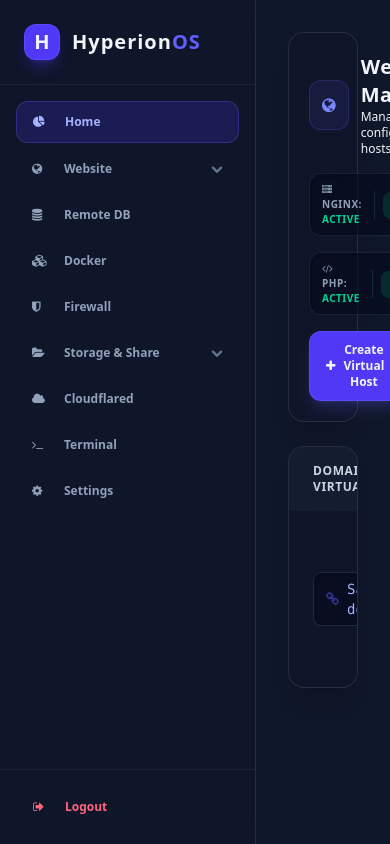
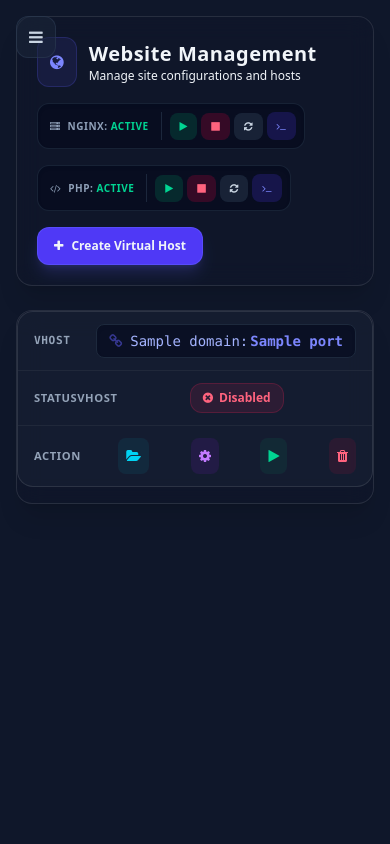
Before and after one commit to Kianandz/HyperionOS, a Python web app: template app/templates/pages/websites.html in a window 390 px wide. Run offline with Jinja, Linux system fonts and the light colour scheme; the template is opened without the code that fills it: most values are stand-ins (such as "Sample title", 1, 10 or a date in 2020); some libraries are stand-ins or nearby versions.

Commit message:
updated script & responsive

```diff
--- a/app/routes/node.py
+++ b/app/routes/node.py
@@ -66,9 +66,7 @@ async def api_modify(
 
     proj_path = proj["path"]
     if pkg_action:
-        # Contoh: npm i express atau npm uninstall express
         node_service.run_cmd(f"cd {proj_path} && npm i {pkg_action}")
 
-    # Restart pm2 dengan command baru
     node_service.run_cmd(f"pm2 restart {name} --update-env")
     return JSONResponse({"success": True})
--- a/app/services/node_service.py
+++ b/app/services/node_service.py
@@ -33,7 +33,7 @@ def install_dependencies():
     if mgr == "apt":
         cmd = "export DEBIAN_FRONTEND=noninteractive && apt-get update && apt-get install -y nodejs npm && npm install -g pm2"
     elif mgr == "pacman":
-        cmd = "pacman -Sy --noconfirm nodejs npm && npm install -g pm2"
+        cmd = "sudo pacman -Sy --noconfirm ada nodejs npm && sudo npm install -g pm2"
     else:
         return {"success": False, "error": "Unsupported package manager (not Debian/Arch based)."}
     return run_cmd(cmd)
@@ -41,9 +41,9 @@ def install_dependencies():
 def uninstall_dependencies():
     mgr = get_pkg_manager()
     if mgr == "apt":
-        cmd = "apt-get remove -y nodejs npm && npm uninstall -g pm2"
+        cmd = "apt-get remove -y ada nodejs npm && sudo npm uninstall -g pm2"
     elif mgr == "pacman":
-        cmd = "pacman -R --noconfirm nodejs npm && npm uninstall -g pm2"
+        cmd = "sudo pacman -R --noconfirm nodejs npm && sudo npm uninstall -g pm2"
     else:
         return {"success": False, "error": "Unsupported package manager."}
     return run_cmd(cmd)
--- /dev/null
+++ b/app/static/css/responsive.css
@@ -0,0 +1,90 @@
+/* /static/css/responsive.css */
+
+@media (max-width: 768px) {
+    /* 1. SIDEBAR GESER (OFF-CANVAS) YANG RAPI */
+    aside {
+        position: fixed !important;
+        top: 0;
+        left: -100%; /* Sembunyi di luar layar */
+        width: 260px !important; /* Lebar normal biar teks muat */
+        height: 100vh !important;
+
+        /* Desain Glassmorphism yang lebih solid buat HP */
+        background: rgba(15, 23, 42, 0.95) !important;
+        backdrop-filter: blur(16px) !important;
+        -webkit-backdrop-filter: blur(16px) !important;
+        border-right: 1px solid rgba(99, 102, 241, 0.2) !important;
+        box-shadow: 10px 0 25px -5px rgba(0, 0, 0, 0.5) !important;
+
+        z-index: 999;
+        transition: left 0.4s cubic-bezier(0.16, 1, 0.3, 1) !important;
+    }
+
+    /* Class untuk nampilin sidebar */
+    aside.sidebar-active {
+        left: 0 !important;
+    }
+
+    /* Overlay gelap di belakang sidebar */
+    .sidebar-overlay {
+        position: fixed;
+        inset: 0;
+        background: rgba(0, 0, 0, 0.6);
+        backdrop-filter: blur(4px);
+        z-index: 998;
+        opacity: 0;
+        visibility: hidden;
+        transition: all 0.3s ease;
+    }
+
+    .sidebar-overlay.active {
+        opacity: 1;
+        visibility: visible;
+    }
+
+    /* Sesuaikan padding main content */
+    main {
+        padding: 1rem !important;
+    }
+
+    /* 2. TABLE RESPONSIVE (CARD VIEW) */
+    table thead {
+        display: none;
+    }
+
+    table, table tbody, table tr, table td {
+        display: block;
+        width: 100%;
+    }
+
+    table tr {
+        margin-bottom: 1rem;
+        background: rgba(30, 41, 59, 0.4);
+        border: 1px solid rgba(255, 255, 255, 0.1);
+        border-radius: 1rem;
+        overflow: hidden;
+    }
+
+    table td {
+        display: flex;
+        justify-content: space-between;
+        align-items: center;
+        padding: 0.75rem 1rem;
+        border-bottom: 1px solid rgba(255,255,255,0.05);
+        font-size: 0.875rem;
+        text-align: right;
+    }
+
+    table td:last-child {
+        border-bottom: none;
+    }
+
+    table td::before {
+        content: attr(data-label);
+        font-weight: 600;
+        color: #94a3b8;
+        text-transform: uppercase;
+        font-size: 0.7rem;
+        letter-spacing: 0.05em;
+    }
+}
--- a/app/static/js/websites/modal_fm.js
+++ b/app/static/js/websites/modal_fm.js
@@ -27,11 +27,11 @@ let currentFMDomain = '';
                 html += data.files.map(f => {
                     const relativePath = currentSubPath ? `${currentSubPath}/${f.name}` : f.name;
                     return `<tr class="hover:bg-slate-800/50 transition">
-                        <td class="p-3 pl-4 text-slate-200 ${f.is_dir ? 'cursor-pointer hover:text-cyan-400 font-medium' : ''}" ${f.is_dir ? `onclick="enterFolder('${f.name}')"` : ''}>
+                        <td data-label="${f.is_dir ? 'Folder' : 'File'}" class="p-3 pl-4 text-slate-200 ${f.is_dir ? 'cursor-pointer hover:text-cyan-400 font-medium' : ''}" ${f.is_dir ? `onclick="enterFolder('${f.name}')"` : ''}>
                             <i class="fa ${f.is_dir ? 'fa-folder text-amber-400' : 'fa-file text-slate-400'} mr-2"></i> ${f.name}
                         </td>
-                        <td class="p-3 text-xs">${f.is_dir ? '-' : (f.size / 1024).toFixed(2) + ' KB'}</td>
-                        <td class="p-3 pr-4 text-right space-x-1.5">
+                        <td data-label="${f.is_dir ? '-' : "Size"}" class="p-3 text-xs">${f.is_dir ? '-' : (f.size / 1024).toFixed(2) + ' KB'}</td>
+                        <td data-label="Action" class="p-3 pr-4 text-right space-x-1.5">
                             ${!f.is_dir ? `<button onclick="openEditor('${relativePath}')" class="px-2 py-1 bg-amber-600/20 text-amber-400 hover:bg-amber-600 hover:text-white rounded text-xs"><i class="fa fa-edit"></i></button>` : ''}
                             <button onclick="setClipboard('copy', '${relativePath}', '${f.name}')" class="px-2 py-1 bg-slate-700 text-slate-300 hover:bg-slate-600 rounded text-xs"><i class="fa fa-copy"></i></button>
                             <button onclick="setClipboard('move', '${relativePath}', '${f.name}')" class="px-2 py-1 bg-slate-700 text-slate-300 hover:bg-slate-600 rounded text-xs"><i class="fa fa-cut"></i></button>
--- a/app/static/menu.json
+++ b/app/static/menu.json
@@ -4,7 +4,7 @@
         "id": "websites", "icon": "fa-globe", "label": "Website",
         "sub": [
             {"id": "nginx", "url": "/websites", "icon": "fa-server", "label": "Nginx"},
-            {"id": "node", "url": "/websites/node", "icon": "fa-code", "label": "Node.js Manager"}
+            {"id": "node", "url": "/websites/node", "icon": "fa-code", "label": "Node"}
         ]
     },
     {"id": "databases", "url": "/databases", "icon": "fa-database", "label": "Remote DB"},
--- a/app/templates/components/terminal/container.html
+++ b/app/templates/components/terminal/container.html
@@ -2,11 +2,11 @@
     <div class="flex items-center gap-3 mb-4 border-b border-slate-800/60 pb-3">
         <i class="fa fa-terminal text-indigo-400 text-xl"></i>
         <div>
-            <h1 class="text-lg font-bold text-white">System Terminal</h1>
-            <p class="text-xs text-slate-400">Terhubung sebagai {{ user }}</p>
+            <h1 class="text-lg font-bold text-white">Terminal</h1>
+            <p class="text-xs text-slate-400">tetereerrerertetetetettttt USER nya adalah {{ user }}</p>
         </div>
     </div>
 
-    <!-- Wadah asli xterm.js nya -->
+    <!-- Wujud asli xterm -->
     <div id="terminal-container" class="flex-1 w-full h-full overflow-hidden rounded-xl border border-slate-800 bg-slate-950"></div>
 </div>
--- a/app/templates/layouts/base.html
+++ b/app/templates/layouts/base.html
@@ -11,6 +11,7 @@
     <script src="https://cdn.jsdelivr.net/npm/@tailwindcss/browser@4"></script>
     <link rel="stylesheet" href="/static/css/fontawesome.min.css">
     <link rel="stylesheet" href="/static/css/style.css">
+    <link rel="stylesheet" href="/static/css/responsive.css">
     <script src="/static/js/htmx.min.js"></script>
     <script src="https://cdn.jsdelivr.net/npm/sweetalert2@11"></script>
 
@@ -35,10 +36,14 @@
 <body class="bg-transparent text-slate-100 font-sans flex h-screen overflow-hidden selection:bg-indigo-500 selection:text-white">
 
     <!-- SIDEBAR COMPONENT -->
+
     {% include 'components/sidebar.html' %}
 
     <!-- MAIN CONTENT AREA -->
     <main class="flex-1 overflow-y-auto bg-transparent p-8 lg:p-10">
+        <button id="mobile-menu-btn" class="fixed z-999 md:hidden py-2 px-3 bg-slate-800/50 hover:bg-slate-700/50 border border-slate-700/50 rounded-xl text-slate-300 transition-all cursor-pointer">
+            <i class="fa fa-bars text-lg"></i>
+        </button>
 
         {% block content %}{% endblock %}
 
@@ -79,6 +84,33 @@
         }
     });
 
+    document.addEventListener('DOMContentLoaded', () => {
+        const menuBtn = document.getElementById('mobile-menu-btn');
+        const sidebar = document.querySelector('aside');
+
+        const overlay = document.createElement('div');
+        overlay.className = 'sidebar-overlay';
+        document.body.appendChild(overlay);
+
+        const toggleSidebar = () => {
+            sidebar.classList.toggle('sidebar-active');
+            overlay.classList.toggle('active');
+
+            const icon = menuBtn.querySelector('i');
+            icon.classList.toggle('fa-bars');
+            icon.classList.toggle('fa-times');
+            menuBtn.classList.toggle('translate-x-64');
+        };
+
+        // Event listener pas di-klik
+        if (menuBtn) {
+            menuBtn.addEventListener('click', toggleSidebar);
+        }
+
+        // Kalau overlay di-klik, tutup sidebarnya
+        overlay.addEventListener('click', toggleSidebar);
+    });
+
 </script>
 
 </html>
--- a/app/templates/pages/websites.html
+++ b/app/templates/pages/websites.html
@@ -59,18 +59,18 @@
             <tbody class="divide-y divide-slate-800/50">
                 {% for site in sites %}
                 <tr class="hover:bg-slate-800/30 transition-colors">
-                    <td class="p-4 pl-6 font-mono">
+                    <td class="p-4 pl-6 font-mono" data-label="vhost">
                         <a href="//{{ site.domain }}:{{ site.port }}" class="inline-flex items-center px-3 py-1.5 rounded-lg bg-slate-950/50 text-indigo-300 border border-slate-800 hover:bg-indigo-900/40 hover:border-indigo-700 transition-all shadow-inner">
                             <i class="fa fa-link text-indigo-500/50 mr-2 text-xs"></i> {{ site.domain }}:<span class="text-indigo-400 font-bold ml-0.5">{{ site.port }}</span>
                         </a>
                     </td>
-                    <td class="p-4 text-center">
+                    <td class="p-4 text-center" data-label="statusVhost">
                         <span class="px-3 py-1.5 rounded-xl text-xs font-bold {% if site.is_active %}bg-emerald-500/10 text-emerald-400 border border-emerald-500/20 shadow-[0_0_10px_rgba(16,185,129,0.1)]{% else %}bg-rose-500/10 text-rose-400 border border-rose-500/20{% endif %} flex items-center justify-center gap-1.5 w-max mx-auto">
                             <i class="fa {% if site.is_active %}fa-check-circle{% else %}fa-times-circle{% endif %}"></i>
                             {{ 'Active' if site.is_active else 'Disabled' }}
                         </span>
                     </td>
-                    <td class="p-4 text-right pr-6 space-x-1">
+                    <td class="p-4 text-right pr-6 space-x-1" data-label="action">
                         <button type="button" onclick="openFileManager('{{ site.domain }}')" class="p-2 bg-cyan-600/10 text-cyan-400 hover:bg-cyan-600 hover:text-white rounded-lg text-sm transition tooltip-btn" title="Files"><i class="fa fa-folder-open"></i></button>
                         <button type="button" onclick="openEditModal('{{ site.domain }}')" class="p-2 bg-purple-600/10 text-purple-400 hover:bg-purple-600 hover:text-white rounded-lg text-sm transition tooltip-btn" title="Config"><i class="fa fa-cog"></i></button>
 
```
Also changed, not shown: 3 other files.
